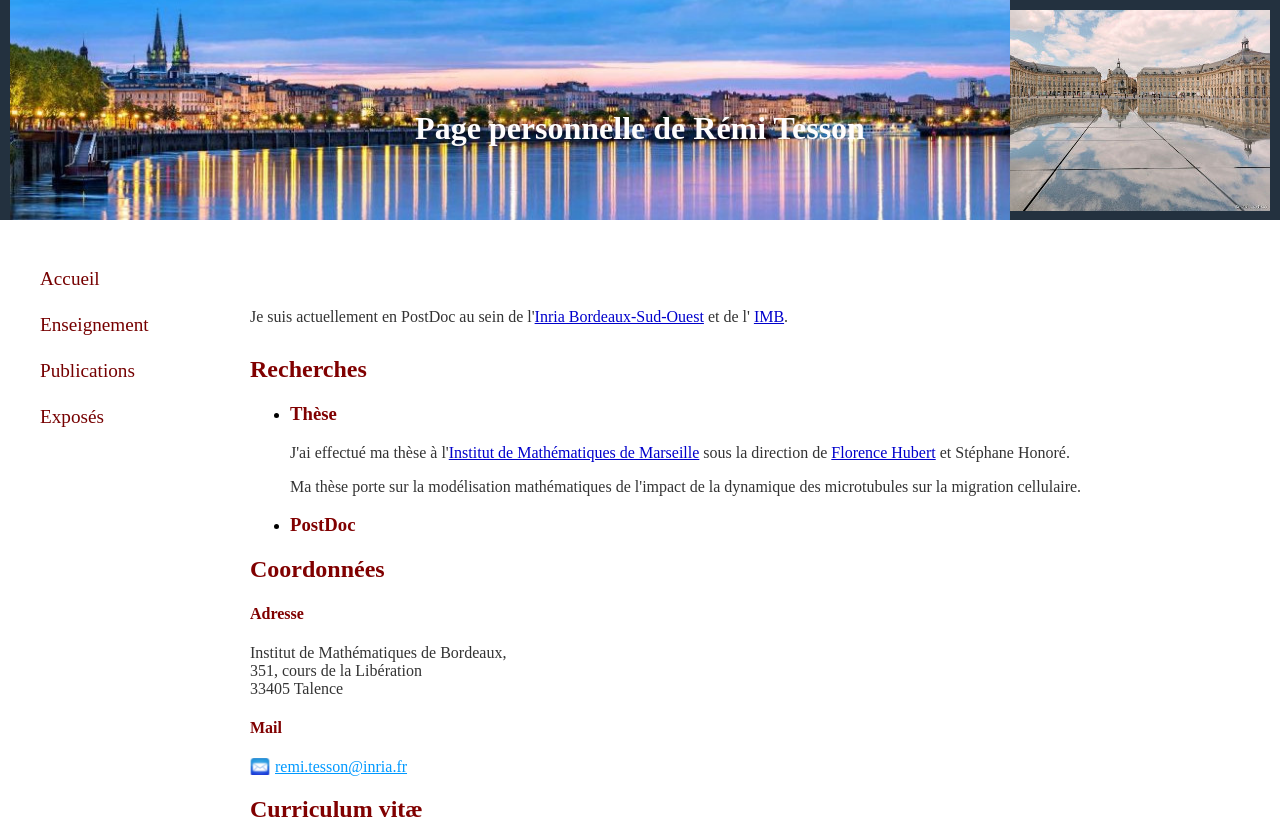
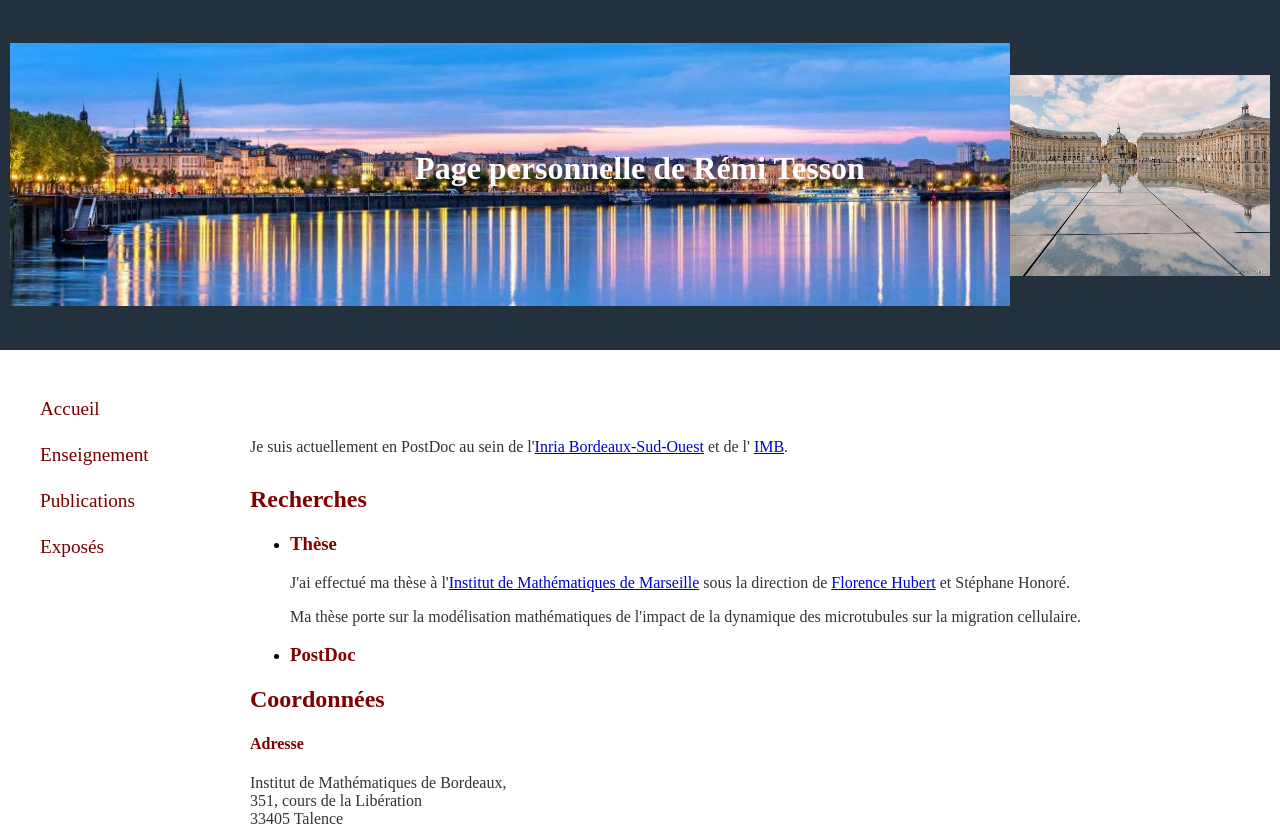
Before and after one commit to tessonr/Page, a plain HTML site: page index.html in a window 1280 px wide. Shown: the top 831 px of the page. Drawn offline with Linux system fonts and the light colour scheme.

Commit message:
Update style.css

```diff
--- a/style.css
+++ b/style.css
@@ -15,8 +15,8 @@
    background-size: 1000px, 300px;
    background-repeat: no-repeat, no-repeat;
    background-color: #23313F;
-   height: 110px;
-   padding-top: 110px;
+   height: 200px;
+   padding-top: 150px;
    color: #FDFCFC;
 }
 
```
